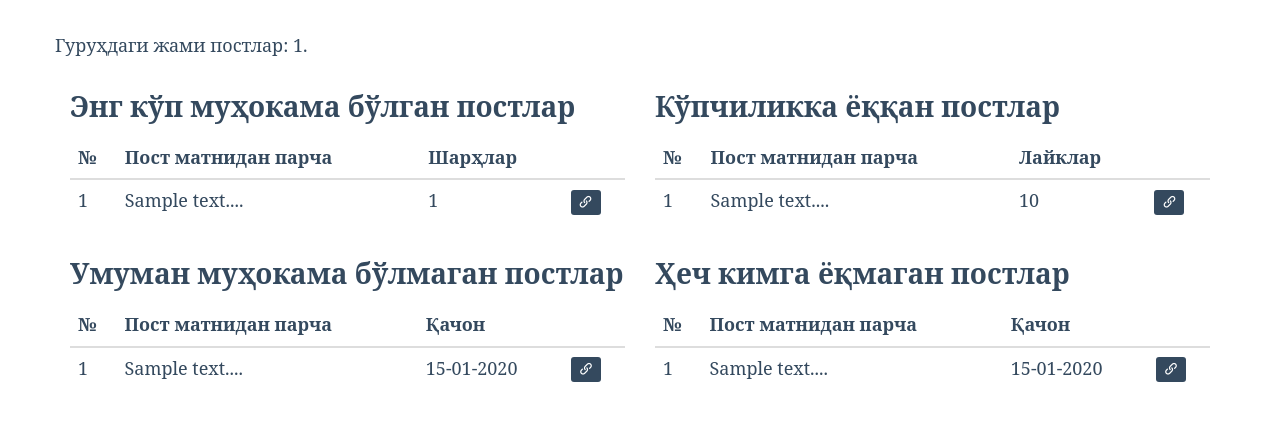
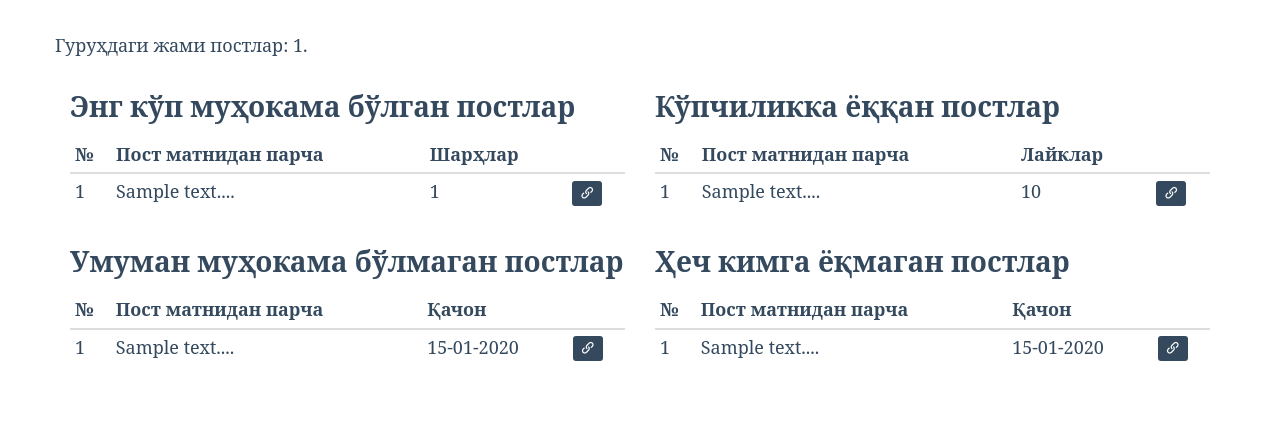
Before and after one commit to muminoff/tarjimonlar, a Django app: template templates/pages/posts.html in a window 1280 px wide. Shown: the part 73-494 px from the top of the page. Run offline with Django 3.2, Linux system fonts and the light colour scheme; the template is opened without the code that fills it: most values are stand-ins (such as "Sample title", 1, 10 or a date in 2020); some libraries are stand-ins or nearby versions.

Commit message:
table class

```diff
--- a/templates/pages/posts.html
+++ b/templates/pages/posts.html
@@ -4,7 +4,7 @@
     <p>Гуруҳдаги жами постлар: {{ total_posts }}.</p>
     <div class="col-md-6">
         <h5>Энг кўп муҳокама бўлган постлар</h5>
-        <table class="table">
+        <table class="table table-hover table-condensed">
             <thead>
                 <tr>
                     <th>№</th>
@@ -27,7 +27,7 @@
     </div>
     <div class="col-md-6">
         <h5>Кўпчиликка ёққан постлар</h5>
-        <table class="table">
+        <table class="table table-hover table-condensed">
             <thead>
                 <tr>
                     <th>№</th>
@@ -52,7 +52,7 @@
 <div class="row">
     <div class="col-md-6">
       <h5>Умуман муҳокама бўлмаган постлар</h5>
-        <table class="table">
+        <table class="table table-hover table-condensed">
             <thead>
                 <tr>
                     <th>№</th>
@@ -75,7 +75,7 @@
     </div>
     <div class="col-md-6">
         <h5>Ҳеч кимга ёқмаган постлар</h5>
-        <table class="table">
+        <table class="table table-hover table-condensed">
             <thead>
                 <tr>
                     <th>№</th>
```
